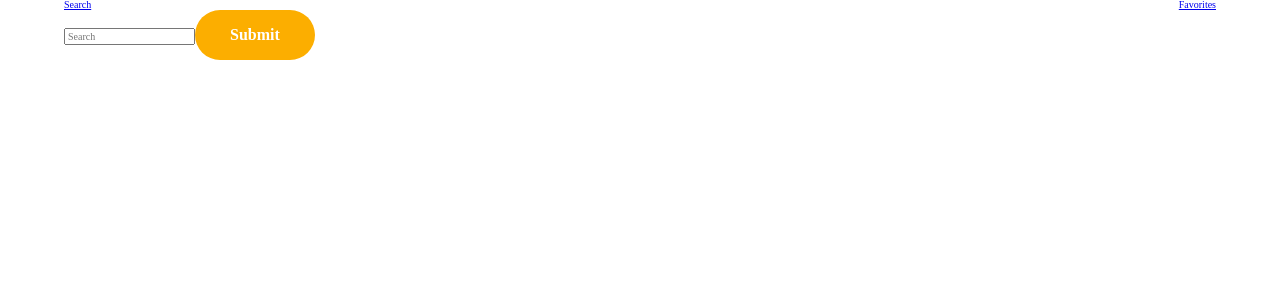
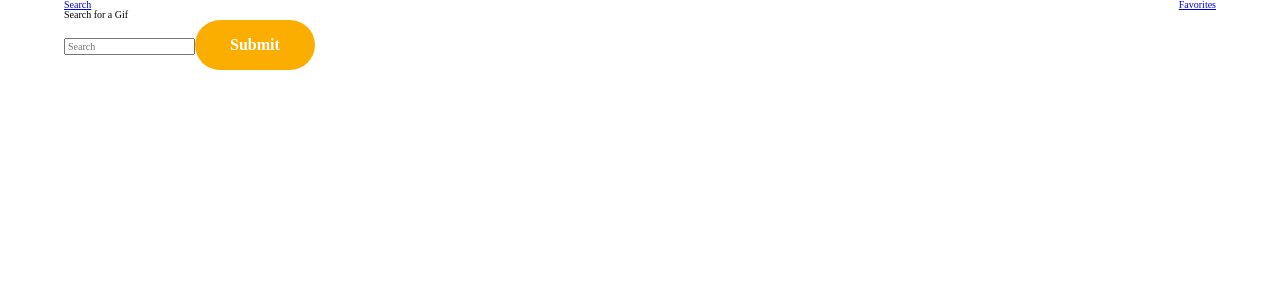
Before and after one commit to pavaris/giphy, a React (Create React App) app: page / in a window 1280 px wide. Shown: the top 300 px of the page. Built offline with nearby package versions, Linux system fonts and the light colour scheme.

Commit message:
infinite scroll only after searching begins

```diff
--- a/src/components/Results.js
+++ b/src/components/Results.js
@@ -104,7 +104,8 @@ class Results extends React.Component{
     * if window is scrolled to the last elemnt in the results feed, load more gif
   */
   handleScroll = () => {
-    if(this.props.searching){
+    if(this.props.search){
+      console.log('scrolly');
       var lastLi = document.querySelector("ul.results-feed > li:last-child");
       var lastLiOffset = lastLi.offsetTop + lastLi.clientHeight;
       var pageOffset = window.pageYOffset + window.innerHeight;
--- a/src/components/Search.js
+++ b/src/components/Search.js
@@ -23,6 +23,7 @@ const Search = (props) => {
   return(
     <div id="search-container" className={compClassName}>
       <div className="content-margins">
+        <h1>Search for a Gif</h1>
         <Form />
         {props.queryString.length > 0  &&
           <section className='results'>
```
